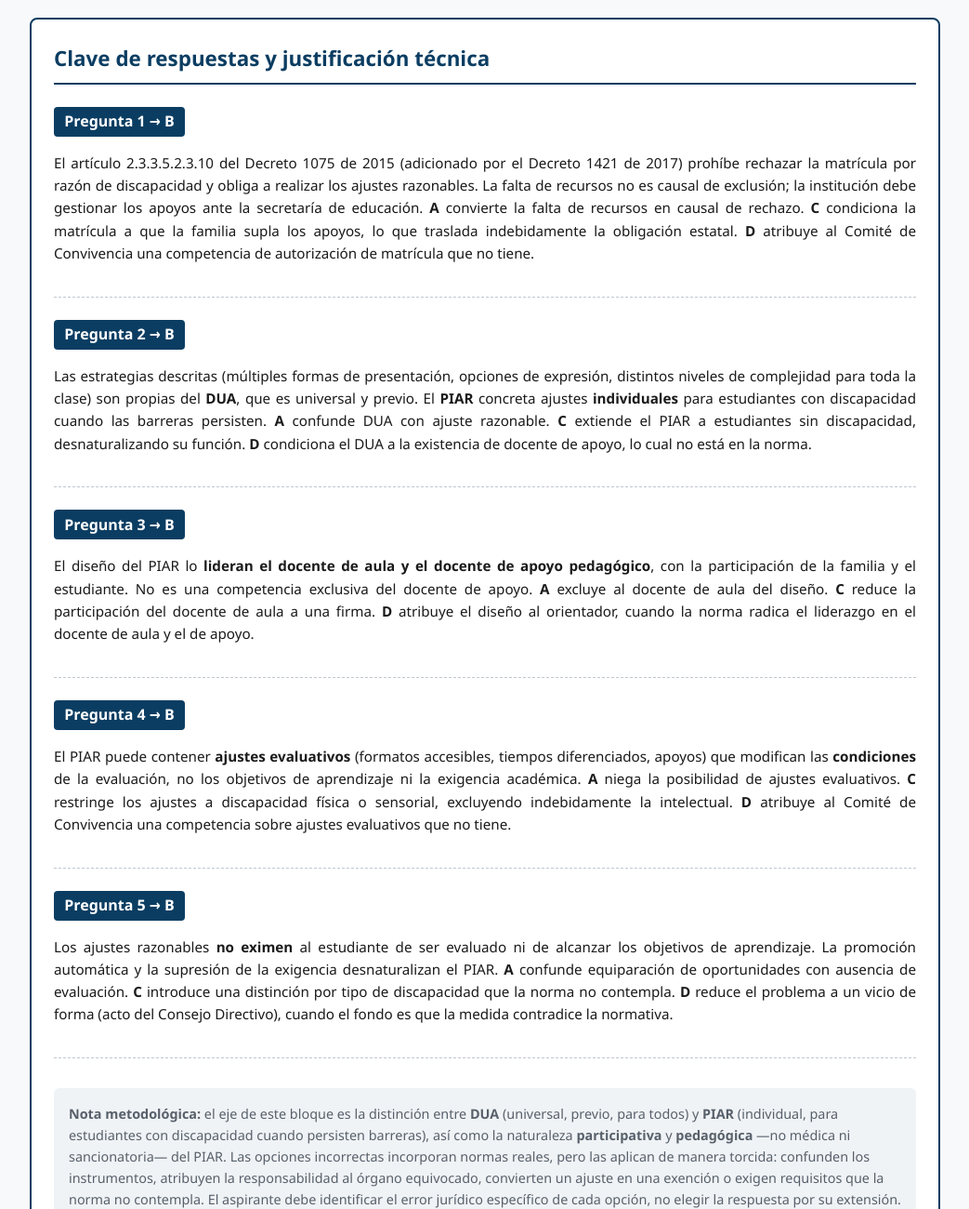
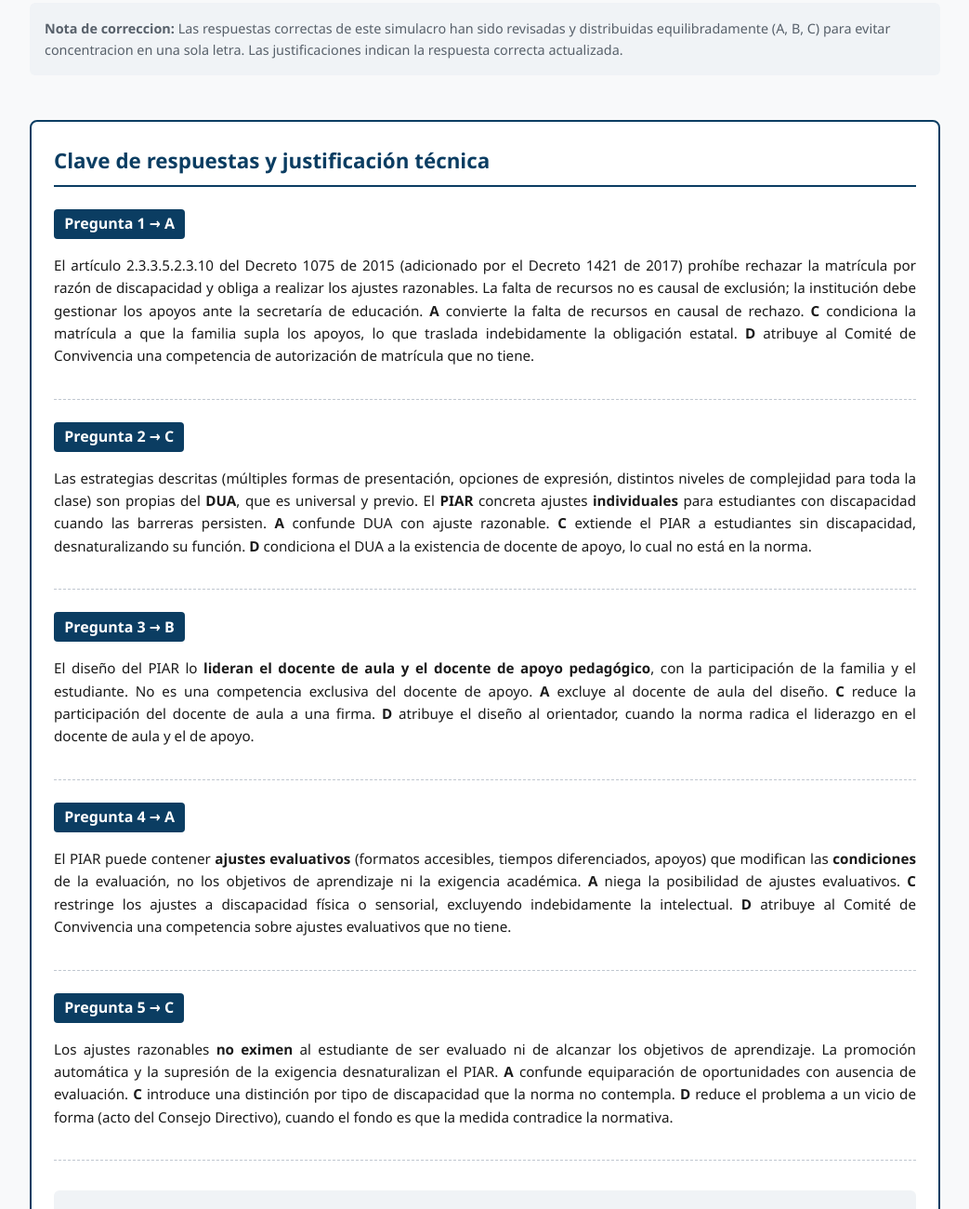
Before and after one commit to ecapdevilla/material-concurso-docente, a plain HTML site: page Estudio Concurso 2026/10-simulacros/semana-01-simulacro-e.html in a window 1280 px wide. Shown: the part 4906-6206 px from the top of the page at 93% size, without its empty margins (118-1161 px from the left). Drawn offline with Linux system fonts and the light colour scheme.

Commit message:
Corregir distribucion de respuestas en simulacros C-G (evitar concentracion en B)

```diff
--- a/Estudio Concurso 2026/10-simulacros/semana-01-simulacro-e.html
+++ b/Estudio Concurso 2026/10-simulacros/semana-01-simulacro-e.html
@@ -110,19 +110,20 @@
   </ul>
 </div>
 
+<div class="nota-final"><strong>Nota de correccion:</strong> Las respuestas correctas de este simulacro han sido revisadas y distribuidas equilibradamente (A, B, C) para evitar concentracion en una sola letra. Las justificaciones indican la respuesta correcta actualizada.</div>
 <!-- CLAVE DE RESPUESTAS -->
 <div class="clave">
   <h2>Clave de respuestas y justificación técnica</h2>
 
   <div class="respuesta-item">
-    <p><span class="letra-correcta">Pregunta 1 → B</span></p>
+    <p><span class="letra-correcta">Pregunta 1 → A</span></p>
     <div class="justificacion">
       <p>El artículo 2.3.3.5.2.3.10 del Decreto 1075 de 2015 (adicionado por el Decreto 1421 de 2017) prohíbe rechazar la matrícula por razón de discapacidad y obliga a realizar los ajustes razonables. La falta de recursos no es causal de exclusión; la institución debe gestionar los apoyos ante la secretaría de educación. <strong>A</strong> convierte la falta de recursos en causal de rechazo. <strong>C</strong> condiciona la matrícula a que la familia supla los apoyos, lo que traslada indebidamente la obligación estatal. <strong>D</strong> atribuye al Comité de Convivencia una competencia de autorización de matrícula que no tiene.</p>
     </div>
   </div>
 
   <div class="respuesta-item">
-    <p><span class="letra-correcta">Pregunta 2 → B</span></p>
+    <p><span class="letra-correcta">Pregunta 2 → C</span></p>
     <div class="justificacion">
       <p>Las estrategias descritas (múltiples formas de presentación, opciones de expresión, distintos niveles de complejidad para toda la clase) son propias del <strong>DUA</strong>, que es universal y previo. El <strong>PIAR</strong> concreta ajustes <strong>individuales</strong> para estudiantes con discapacidad cuando las barreras persisten. <strong>A</strong> confunde DUA con ajuste razonable. <strong>C</strong> extiende el PIAR a estudiantes sin discapacidad, desnaturalizando su función. <strong>D</strong> condiciona el DUA a la existencia de docente de apoyo, lo cual no está en la norma.</p>
     </div>
@@ -136,14 +137,14 @@
   </div>
 
   <div class="respuesta-item">
-    <p><span class="letra-correcta">Pregunta 4 → B</span></p>
+    <p><span class="letra-correcta">Pregunta 4 → A</span></p>
     <div class="justificacion">
       <p>El PIAR puede contener <strong>ajustes evaluativos</strong> (formatos accesibles, tiempos diferenciados, apoyos) que modifican las <strong>condiciones</strong> de la evaluación, no los objetivos de aprendizaje ni la exigencia académica. <strong>A</strong> niega la posibilidad de ajustes evaluativos. <strong>C</strong> restringe los ajustes a discapacidad física o sensorial, excluyendo indebidamente la intelectual. <strong>D</strong> atribuye al Comité de Convivencia una competencia sobre ajustes evaluativos que no tiene.</p>
     </div>
   </div>
 
   <div class="respuesta-item">
-    <p><span class="letra-correcta">Pregunta 5 → B</span></p>
+    <p><span class="letra-correcta">Pregunta 5 → C</span></p>
     <div class="justificacion">
       <p>Los ajustes razonables <strong>no eximen</strong> al estudiante de ser evaluado ni de alcanzar los objetivos de aprendizaje. La promoción automática y la supresión de la exigencia desnaturalizan el PIAR. <strong>A</strong> confunde equiparación de oportunidades con ausencia de evaluación. <strong>C</strong> introduce una distinción por tipo de discapacidad que la norma no contempla. <strong>D</strong> reduce el problema a un vicio de forma (acto del Consejo Directivo), cuando el fondo es que la medida contradice la normativa.</p>
     </div>
```
Also changed, not shown: Estudio Concurso 2026/10-simulacros/semana-01-simulacro-c.html (+4 -3 lines), Estudio Concurso 2026/10-simulacros/semana-01-simulacro-d.html (+4 -3 lines), Estudio Concurso 2026/10-simulacros/semana-01-simulacro-f.html (+4 -3 lines), Estudio Concurso 2026/10-simulacros/semana-01-simulacro-g.html (+5 -4 lines).
